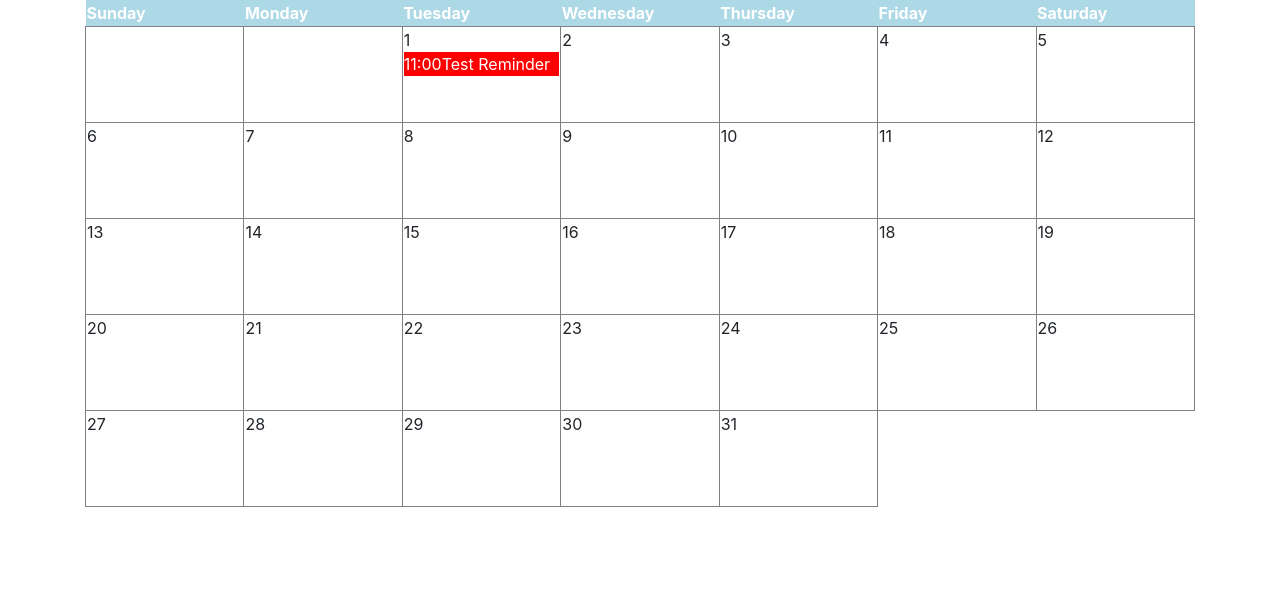
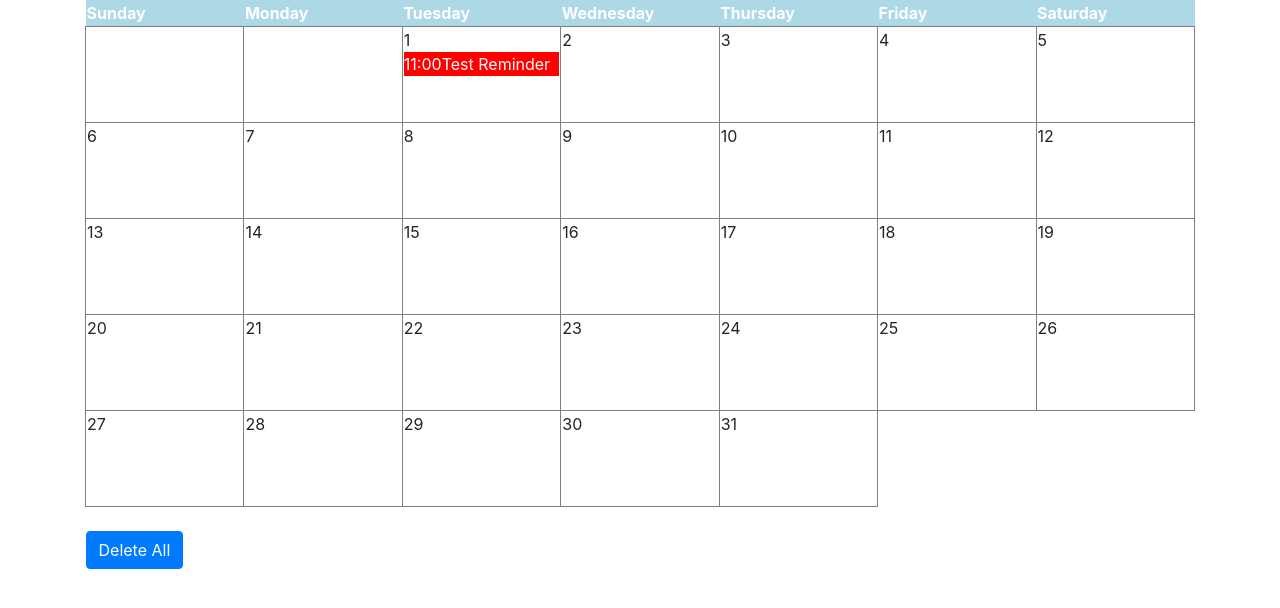
Before and after one commit to juanmag4/calendar-code-challenge, a React (Create React App) app: page / in a window 1280 px wide. Shown: the top 608 px of the page. Built offline with nearby package versions, Linux system fonts and the light colour scheme.

Commit message:
Delete all reminders

```diff
--- a/src/actions/types.ts
+++ b/src/actions/types.ts
@@ -1,3 +1,4 @@
 export const ADD_REMINDER = 'add_reminder';
 export const EDIT_REMINDER = 'edit_reminder';
 export const RESET = 'reset';
+export const DELETE_ALL_REMINDERS = 'delete_all_reminders';
--- a/src/components/Body.tsx
+++ b/src/components/Body.tsx
@@ -3,7 +3,7 @@ import { useDispatch } from 'react-redux';
 import moment from 'moment';
 import { Day } from './Day';
 import { getFirstDayOfMonth, sortDays } from '../utils.ts';
-import { RESET } from '../actions/types';
+import { RESET, DELETE_ALL_REMINDERS } from '../actions/types';
 
 export const Body = () => {
   const dispatch = useDispatch();
@@ -43,9 +43,17 @@ export const Body = () => {
     });
   };
 
+  const deleteAllReminders = () => {
+    dispatch({ type: DELETE_ALL_REMINDERS });
+  };
+
   return (
     <>
       {renderDays()}
+      <br />
+      <button type="button" className="btn btn-primary" onClick={deleteAllReminders}>
+        Delete All
+      </button>
     </>
   )
 };
--- a/src/reducers/reminder.reducer.ts
+++ b/src/reducers/reminder.reducer.ts
@@ -1,4 +1,4 @@
-import { ADD_REMINDER, EDIT_REMINDER, RESET } from '../actions/types';
+import { ADD_REMINDER, EDIT_REMINDER, RESET, DELETE_ALL_REMINDERS } from '../actions/types';
 import { EMPTY_REMINDER } from '../constants';
 
 const INITIAL_STATE: any = {
@@ -32,6 +32,8 @@ export default function (state: any = INITIAL_STATE, action: any) {
       return { ...state, selected, editMode: true, index: action.payload.index };
     case RESET:
       return { ...state, selected: EMPTY_REMINDER, index: null, editMode: false };
+    case DELETE_ALL_REMINDERS:
+      return { ...state, reminders: [] };
     default:
       return state;
   }
```
